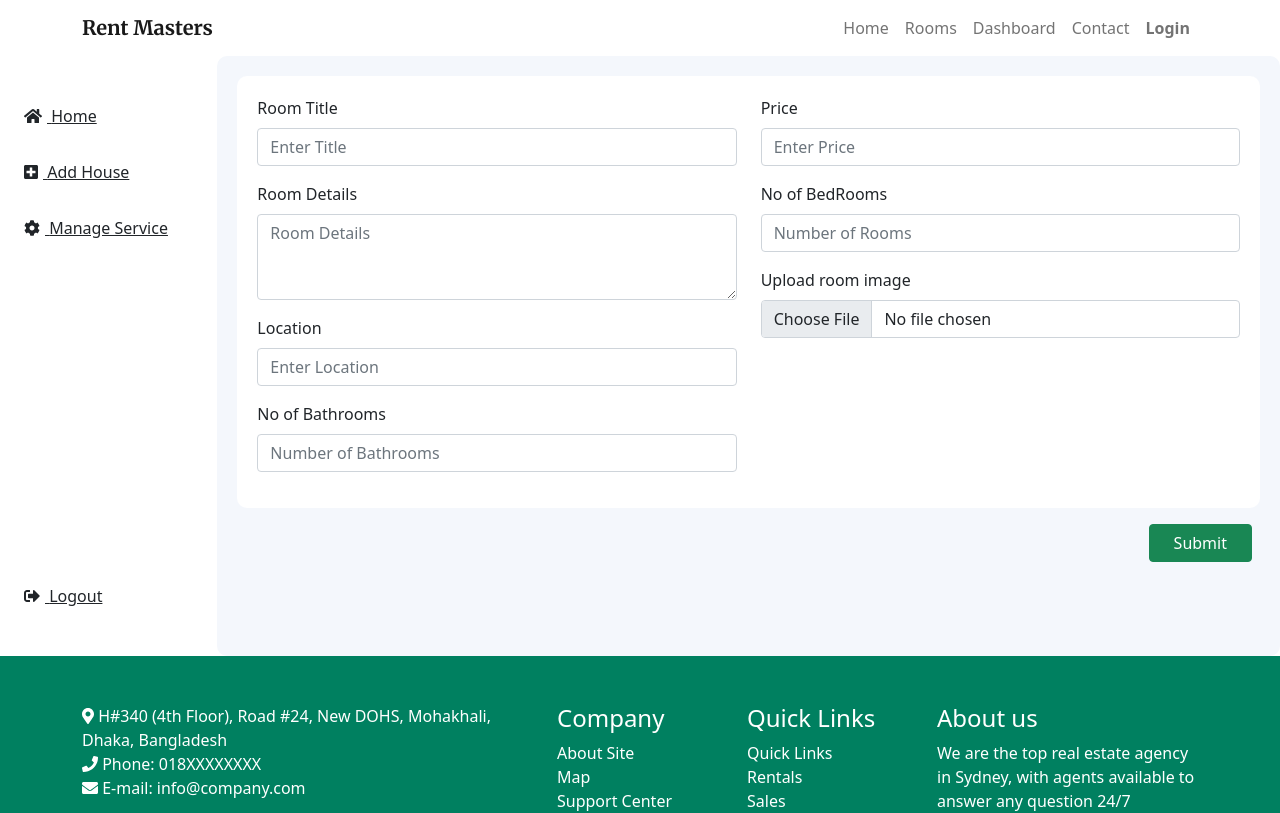
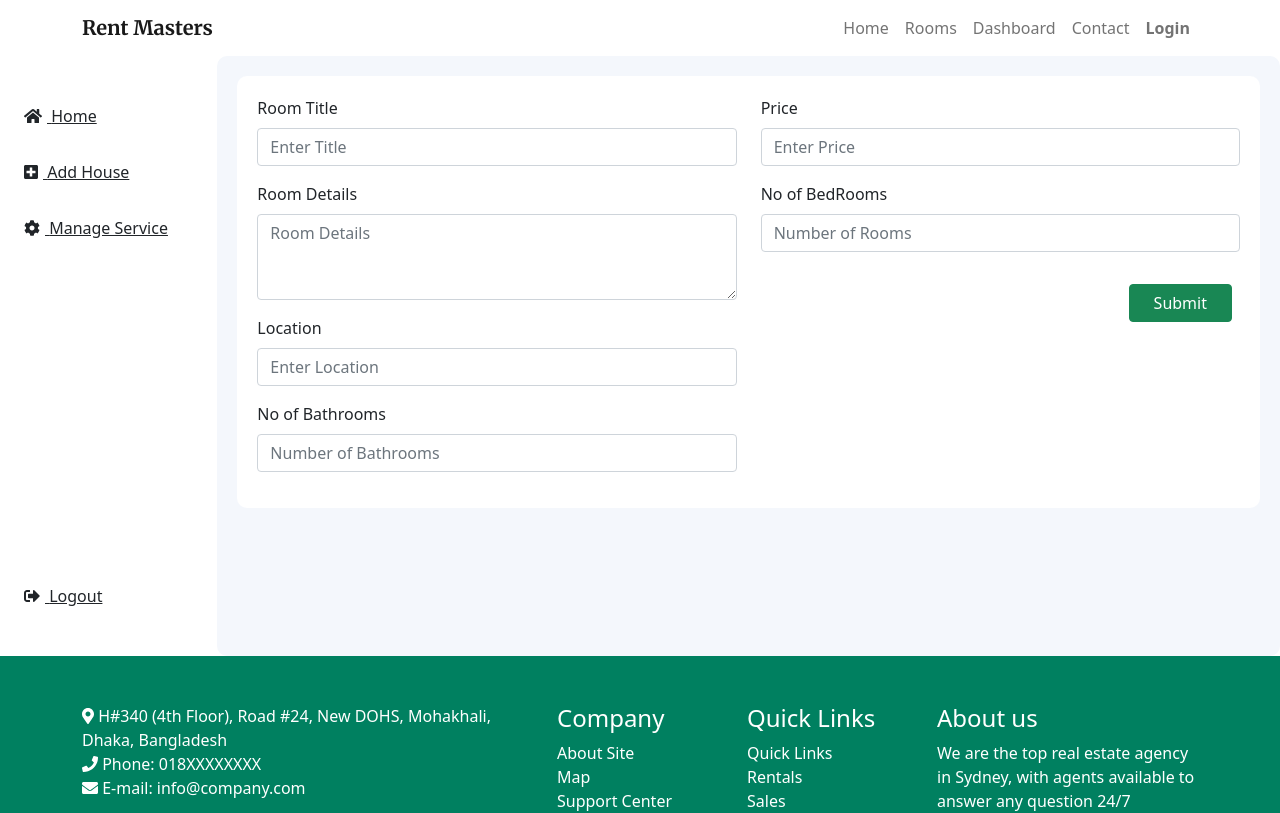
Before and after one commit to Rahat47/rent-masters, a React (Create React App) app: page /dashboard in a window 1280 px wide. Shown: the top 813 px of the page. Built offline with nearby package versions, Linux system fonts and the light colour scheme.

Commit message:
add a room function done

```diff
--- a/package.json
+++ b/package.json
@@ -22,6 +22,7 @@
         "react-scroll": "^1.8.2",
         "redux": "^4.1.0",
         "redux-devtools-extension": "^2.13.9",
+        "uuid": "^8.3.2",
         "web-vitals": "^1.1.2"
     },
     "scripts": {
--- a/src/components/AdminPannel/AddHouse.jsx
+++ b/src/components/AdminPannel/AddHouse.jsx
@@ -1,10 +1,12 @@
 import React, { useState } from "react";
 import { Button, Form } from "react-bootstrap";
+import { useDispatch } from "react-redux";
 import Styles from "./AddHouse.module.css";
-
+import { v4 as uuidv4 } from "uuid";
+import { add } from "../../redux/actions/hotelsActions";
 const initialState = {
     title: "",
-    img: "",
+    img: "https://i.ibb.co/Z8187t4/andhika-soreng-US06-QF-sxu8-unsplash.jpg",
     address: "",
     bed: 0,
     bathroom: 0,
@@ -13,22 +15,32 @@ const initialState = {
 
 const AddHouse = () => {
     const [formData, setFormData] = useState(initialState);
-
+    const dispatch = useDispatch();
     const handleSubmit = e => {
         e.preventDefault();
+
+        const newRoom = {
+            ...formData,
+            id: uuidv4(),
+            capacity: 1,
+            bedType: "Double",
+        };
+
+        dispatch(add(newRoom));
+        alert("new Room added Successfully");
+        setFormData(initialState);
     };
 
     const handleChange = e => {
         const newFormData = { ...formData, [e.target.name]: e.target.value };
         setFormData(newFormData);
     };
-    console.log(formData);
     return (
         <div className={Styles.mainContainer}>
             <div className={Styles.formContainer}>
-                <div className="row">
-                    <div className="col-md-6">
-                        <Form onSubmit={handleSubmit}>
+                <Form onSubmit={handleSubmit}>
+                    <div className="row">
+                        <div className="col-md-6">
                             <Form.Group className="mb-3" controlId="service">
                                 <Form.Label>Room Title</Form.Label>
                                 <Form.Control
@@ -36,6 +48,7 @@ const AddHouse = () => {
                                     placeholder="Enter Title"
                                     name="title"
                                     onChange={handleChange}
+                                    required
                                 />
                             </Form.Group>
                             <Form.Group
@@ -46,6 +59,7 @@ const AddHouse = () => {
                                 <Form.Control
                                     placeholder="Room Details"
                                     onChange={handleChange}
+                                    required
                                     name="description"
                                     as="textarea"
                                     rows={3}
@@ -66,21 +80,21 @@ const AddHouse = () => {
                                 <Form.Control
                                     type="number"
                                     onChange={handleChange}
+                                    required
                                     min={1}
                                     name="bathroom"
                                     placeholder="Number of Bathrooms"
                                 />
                             </Form.Group>
-                        </Form>
-                    </div>
-                    <div className="col-md-6">
-                        <Form>
+                        </div>
+                        <div className="col-md-6">
                             <Form.Group className="mb-3" controlId="price">
                                 <Form.Label>Price</Form.Label>
                                 <Form.Control
                                     type="number"
                                     onChange={handleChange}
                                     min={1}
+                                    required
                                     name="price"
                                     placeholder="Enter Price"
                                 />
@@ -91,33 +105,24 @@ const AddHouse = () => {
                                 <Form.Control
                                     type="number"
                                     onChange={handleChange}
+                                    required
                                     name="bed"
                                     min={0}
                                     placeholder="Number of Rooms"
                                 />
                             </Form.Group>
-
-                            <div class="mb-3">
-                                <label
-                                    htmlFor="formFile"
-                                    className="form-label"
+                            <div className="d-flex justify-content-end me-2">
+                                <Button
+                                    className="mt-3 px-4"
+                                    variant="success"
+                                    type="submit"
                                 >
-                                    Upload room image
-                                </label>
-                                <input
-                                    className="form-control"
-                                    type="file"
-                                    id="formFile"
-                                />
+                                    Submit
+                                </Button>
                             </div>
-                        </Form>
+                        </div>
                     </div>
-                </div>
-            </div>
-            <div className="d-flex justify-content-end me-2">
-                <Button className="mt-3 px-4" variant="success" type="submit">
-                    Submit
-                </Button>
+                </Form>
             </div>
         </div>
     );
--- a/src/redux/actions/hotelsActions.js
+++ b/src/redux/actions/hotelsActions.js
@@ -4,3 +4,10 @@ export const getAll = () => {
         type: "FETCH_ALL"
     }
 }
+
+export const add = (payload) => {
+    return {
+        type: "ADD",
+        payload
+    }
+}
--- a/src/redux/reducers/rooms.js
+++ b/src/redux/reducers/rooms.js
@@ -1,7 +1,7 @@
 import { hotelsInfo } from "../../assets/data/data";
 const rooms = (rooms = hotelsInfo, action) => {
     switch (action.type) {
-        case "CREATE":
+        case "ADD":
             return [...rooms, action.payload]
         default:
             return rooms
```
Also changed, not shown: 1 other file (tests, documents, lock files or other folders).
